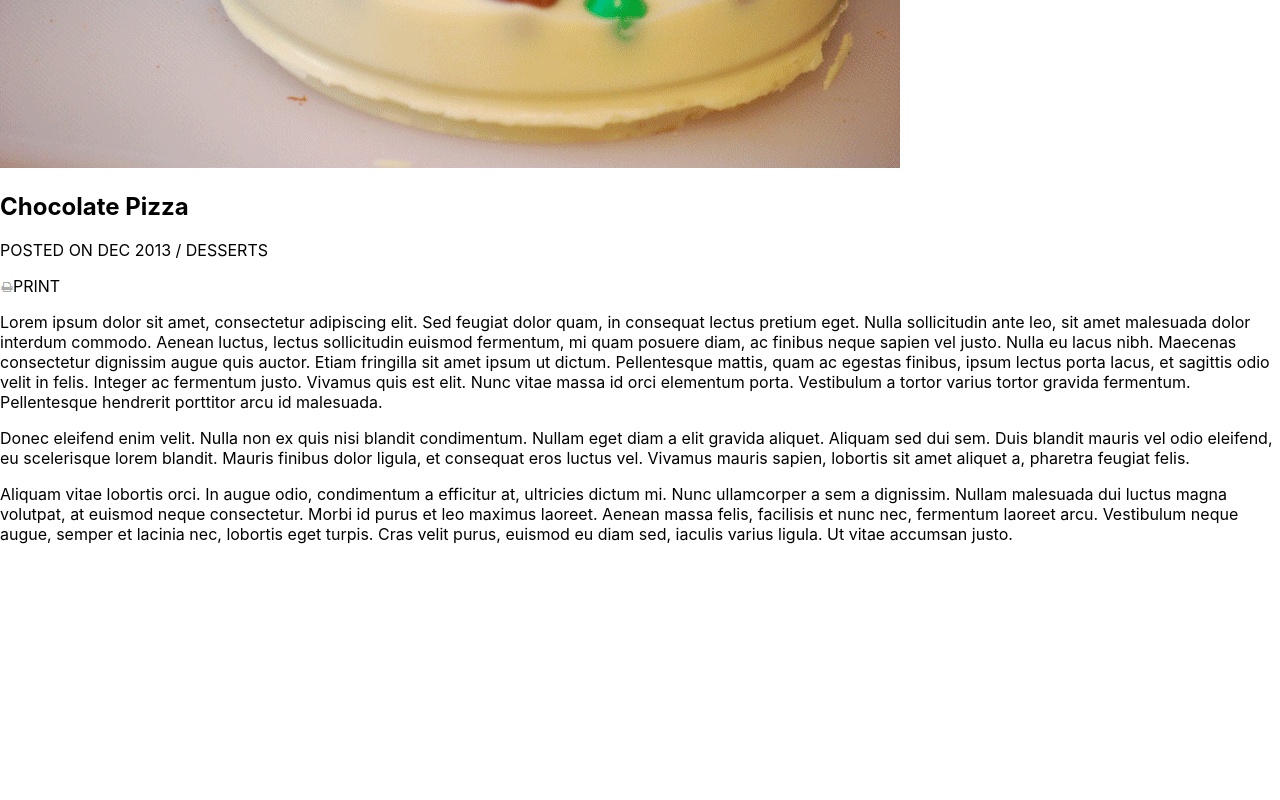
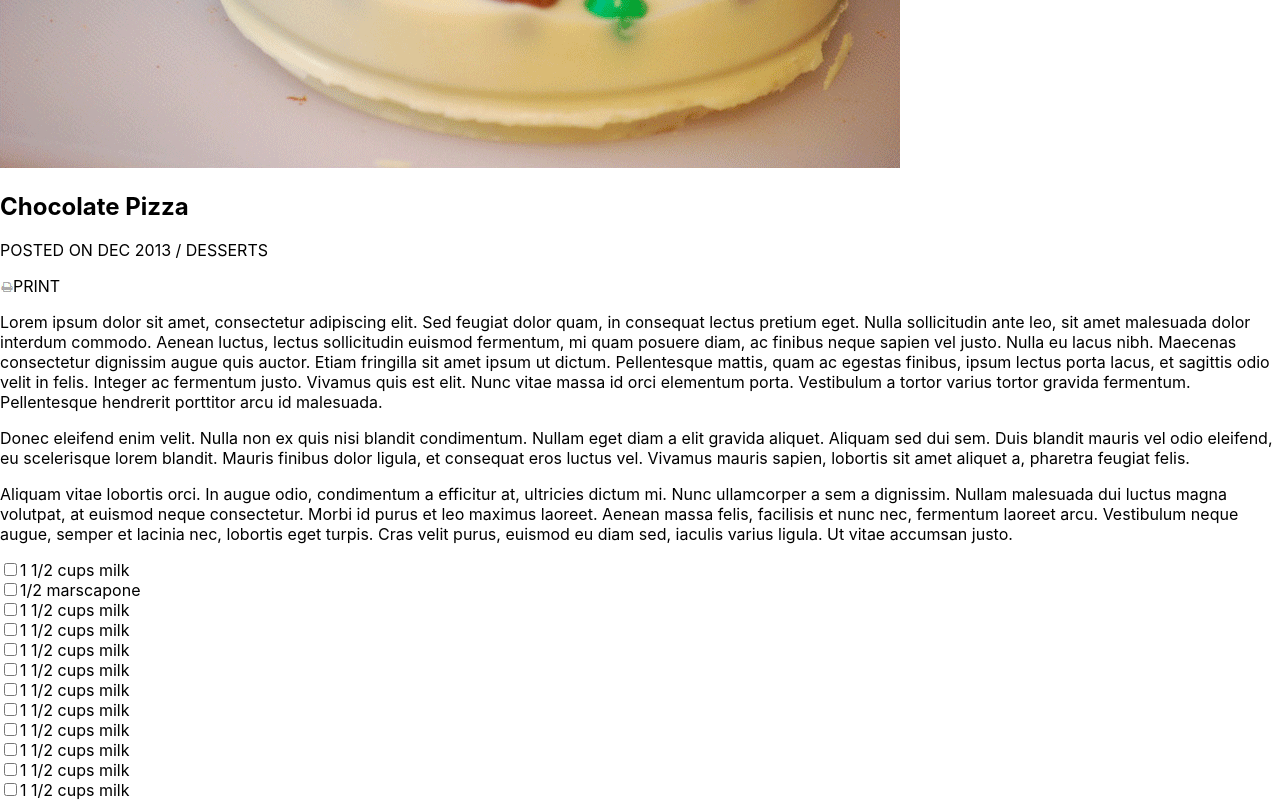
Before and after one commit to stamiesie/chocolate-pizza, a React (Create React App) app: page / in a window 1280 px wide. Shown: the part 641-1441 px from the top of the page. Before the commit the page ends 1201 px from the top, so only its background shows below. Built offline with nearby package versions, Linux system fonts and the light colour scheme.

Commit message:
add receipe and ingredinet sections

```diff
--- a/src/App.js
+++ b/src/App.js
@@ -4,6 +4,7 @@ import ChocolateHeader from './header.js';
 import ImageComponent from './image.js';
 import PizzaHeading from './pizza-heading.js';
 import ChocolateRecipe from './recipe.js';
+import IngredientList from './ingredient-list';
 
 
 export default class App extends React.Component {
@@ -14,6 +15,7 @@ export default class App extends React.Component {
         <ImageComponent />
         <PizzaHeading />
         <ChocolateRecipe />
+        <IngredientList />
       </div>
     );
   }
--- a/src/ingredient-list.js
+++ b/src/ingredient-list.js
@@ -0,0 +1,23 @@
+import React from 'react';
+import IngredientElement from './ingredient.js';
+
+export default class IngredientList extends React.Component {
+    render() {
+        return (
+            <div className="IngredientList">
+                <IngredientElement name='1' text='1 1/2 cups milk' />
+                <IngredientElement name='2' text='1/2 marscapone' />
+                <IngredientElement name='3' text='1 1/2 cups milk' />
+                <IngredientElement name='4' text='1 1/2 cups milk' />
+                <IngredientElement name='5' text='1 1/2 cups milk' />
+                <IngredientElement name='6' text='1 1/2 cups milk' />
+                <IngredientElement name='7' text='1 1/2 cups milk' />
+                <IngredientElement name='8' text='1 1/2 cups milk' />
+                <IngredientElement name='9' text='1 1/2 cups milk' />
+                <IngredientElement name='10' text='1 1/2 cups milk' />
+                <IngredientElement name='11' text='1 1/2 cups milk' />
+                <IngredientElement name='12' text='1 1/2 cups milk' />
+            </div>
+        )
+    }
+}
--- a/src/ingredient.js
+++ b/src/ingredient.js
@@ -0,0 +1,12 @@
+import React from 'react';
+
+export default class IngredientElement extends React.Component {
+    render() {
+        return (
+            <div>
+                <input type="checkbox" name={this.props.name}></input>
+                <label for={this.props.name}>{this.props.text}</label>
+            </div>
+        )
+    }
+}
```
